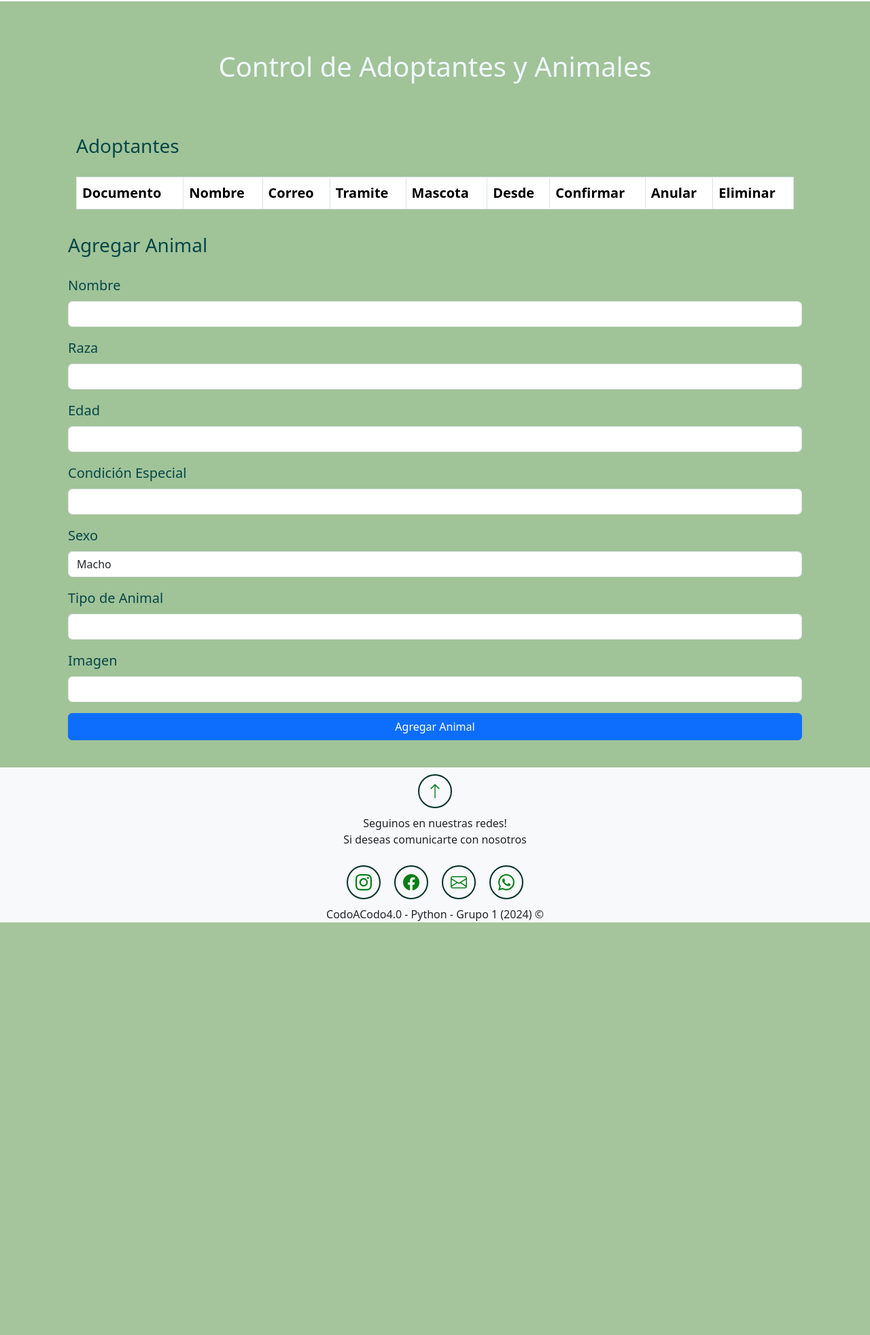
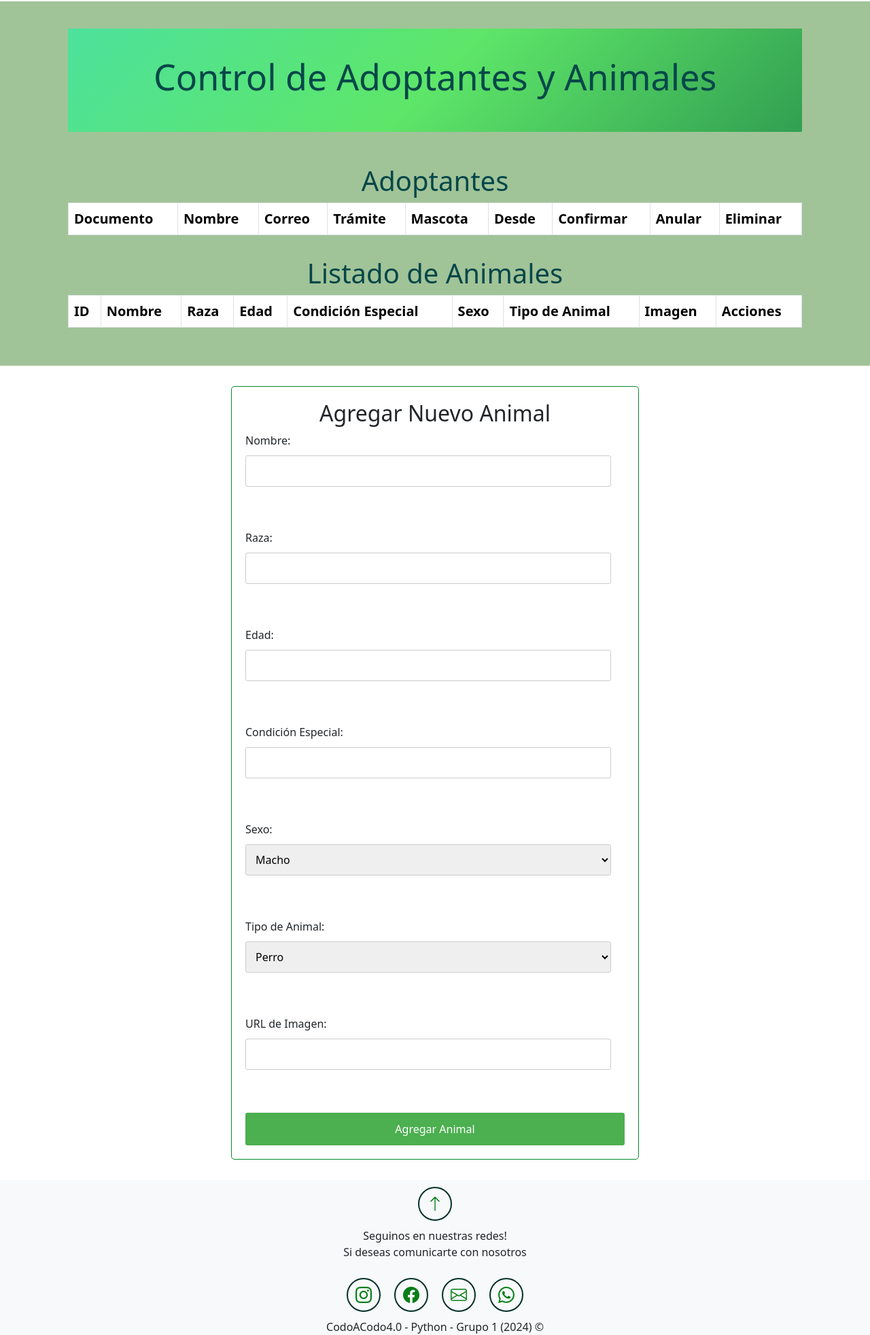
Before and after one commit to SabrinaCortez/back-Adopcion-Web, a Flask app: page /listadoadoptantes in a window 1280 px wide. Shown: the part 160-2124 px from the top of the page at 68% size. Before the commit the page ends 1517 px from the top, so only its background shows below. Run offline with Flask 3, Linux system fonts and the light colour scheme; the visitor is signed in with stand-in values (Sample User, id 1); data that the repository does not hold is empty; some libraries are stand-ins or nearby versions; some web fonts are replaced.

Commit message:
detalles de agregar y lista animales

```diff
--- a/app/app.py
+++ b/app/app.py
@@ -81,10 +81,13 @@ def dataTransito():
 @app.route('/listadoadoptantes', methods=['GET', 'POST'])
 def listadoadoptantes():
     title = "Listado Adoptantes"
+
     if 'loggedin' in session:
         logeado = session['loggedin']
+
         if logeado:
             if request.method == 'POST':
+                # Procesar el formulario para agregar un animal
                 cNombre = request.form['cNombre']
                 cRaza = request.form['cRaza']
                 cEdad = request.form['cEdad']
@@ -93,6 +96,7 @@ def listadoadoptantes():
                 cidTipoAnimal = request.form['cidTipoAnimal']
                 cImagen = request.form['cImagen']
 
+                # Insertar el nuevo animal en la base de datos
                 cursor = mysql.connection.cursor()
                 cursor.execute('INSERT INTO animales (cNombre, cRaza, cEdad, cCondicionEspecial, cSexo, cidTipoAnimal, cImagen) VALUES (%s, %s, %s, %s, %s, %s, %s)',
                                (cNombre, cRaza, cEdad, cCondicionEspecial, cSexo, cidTipoAnimal, cImagen))
@@ -100,10 +104,18 @@ def listadoadoptantes():
                 cursor.close()
                 flash('Animal agregado exitosamente!', 'success')
 
-            adoptantes = adoptante_solicitudes()
+            # Obtener la lista de todos los animales
+            cursor = mysql.connection.cursor()
+            cursor.execute('SELECT idAnimales, cNombre, cRaza, cEdad, cCondicionEspecial, cSexo, cidTipoAnimal, cImagen FROM animales')
+            animales = cursor.fetchall()
+            cursor.close()
+
             tipoAnimales = obtener_TipoAnimales()  # Función que obtenga los tipos de animales
-            return render_template("listadoAdoptantes.html", title=title, adoptantes=adoptantes, tipoAnimales=tipoAnimales)
+
+            return render_template("listadoAdoptantes.html", title=title, animales=animales, tipoAnimales=tipoAnimales)
+
         return redirect(url_for('login'))
+
     return redirect(url_for('login'))
 
 @app.route('/adoptante_Confirmar/<string:cDNI>/<int:idAnimales>')
@@ -189,3 +201,36 @@ def registrarse():
         flash('Te has registrado exitosamente!', 'success')
         return redirect(url_for('login'))
     return render_template('registrarse.html')
+
+
+
+@app.route('/agregar_animal', methods=['GET', 'POST'])
+def agregar_animal():
+    if request.method == 'POST':
+        cNombre = request.form['cNombre']
+        cRaza = request.form['cRaza']
+        cEdad = request.form['cEdad']
+        cCondicionEspecial = request.form['cCondicionEspecial']
+        cSexo = request.form['cSexo']
+        cidTipoAnimal = request.form['cidTipoAnimal']
+        cImagen = request.form['cImagen']
+
+        cursor = mysql.connection.cursor()
+        cursor.execute('INSERT INTO animales (cNombre, cRaza, cEdad, cCondicionEspecial, cSexo, cidTipoAnimal, cImagen) VALUES (%s, %s, %s, %s, %s, %s, %s)',
+                       (cNombre, cRaza, cEdad, cCondicionEspecial, cSexo, cidTipoAnimal, cImagen))
+        mysql.connection.commit()
+        cursor.close()
+        flash('¡Animal agregado exitosamente!', 'success')
+        return redirect(url_for('listadoadoptantes'))
+
+    tipoAnimales = obtener_TipoAnimales()  # Asegúrate de definir esta función en controller.py
+    return render_template('agregarAnimal.html', tipoAnimales=tipoAnimales)
+
+@app.route('/eliminar_animal/<int:idAnimales>')
+def eliminar_animal(idAnimales):
+    cursor = mysql.connection.cursor()
+    cursor.execute('DELETE FROM animales WHERE idAnimales = %s', (idAnimales,))
+    mysql.connection.commit()
+    cursor.close()
+    flash('¡Animal eliminado exitosamente!', 'success')
+    return redirect(url_for('listadoadoptantes'))
--- a/app/static/css/estilo.css
+++ b/app/static/css/estilo.css
@@ -636,6 +636,9 @@ h1 {
   padding: 40px 100px;
   font-size: 20px;
 }
+.listadoAdop h1{
+  color: #044749;
+}
 .listadoAdop h3 {
   font-size: 28px;
   align-items: center;
@@ -644,6 +647,55 @@ h1 {
   text-align: center;
   margin-top: 32px;
 }
+
+/* Agregar Animales */
+.form-agregar-animal {
+  max-width: 600px; /* Ancho máximo del formulario */
+  margin: 30px auto; /* Centrar horizontalmente */
+  padding: 20px; /* Espacio interior */
+  border: 1px solid #04892a; /* Borde del formulario */
+  border-radius: 5px; /* Bordes redondeados */
+  box-shadow: 10 10 20px rgba(0, 0, 0, 0.1); /* Sombra */
+}
+
+.form-agregar-animal h2 {
+  text-align: center; /* Centrar el título */
+}
+
+.form-agregar-animal form {
+  display: flex;
+  flex-direction: column;
+}
+
+.form-agregar-animal label {
+  margin-bottom: 10px;
+}
+
+.form-agregar-animal input[type="text"],
+.form-agregar-animal select {
+  width: calc(100% - 20px); /* Ancho del campo de entrada */
+  padding: 10px; /* Espacio interior */
+  margin-bottom: 15px; /* Margen inferior */
+  border: 1px solid #ccc; /* Borde */
+  border-radius: 3px; /* Bordes redondeados */
+  font-size: 16px; /* Tamaño de fuente */
+}
+
+.form-agregar-animal input[type="submit"] {
+  background-color: #4CAF50; /* Color de fondo del botón */
+  color: white; /* Color del texto */
+  border: none; /* Sin borde */
+  padding: 12px 20px; /* Espacio interior */
+  cursor: pointer; /* Cambiar cursor al pasar por encima */
+  border-radius: 3px; /* Bordes redondeados */
+  font-size: 16px; /* Tamaño de fuente */
+  transition: background-color 0.3s; /* Transición de color de fondo */
+}
+
+.form-agregar-animal input[type="submit"]:hover {
+  background-color: #45a049; /* Color de fondo al pasar por encima */
+}
+
 
 /* Loguearse */
 .loguearse-sesion{
--- a/app/templates/listadoAdoptantes.html
+++ b/app/templates/listadoAdoptantes.html
@@ -1,32 +1,25 @@
 {% include 'defaults/head.html' %}
-<!-- <style>
-    .col-cDNI { width: 8%; }
-    .col-cNombreyApellido { width: 20%; }
-    .col-cDescripcion { width: 15%; }
-    .col-cCorreo { width: 10%; }
-    .col-cMascota { width: 20%; }
-    .col-dDesde { width: 10%; }
-    .col-Confirmar { width: 10%; }
-    .col-Anular { width: 10%; }
-    .col-Eliminar { width: 10%; }
-</style> -->
+
 <body>
 
-    <!--MENU ENCABEZADO-->
+    <!-- MENU ENCABEZADO -->
     {% include 'defaults/header.html' %}
 
     <section class="listadoAdop">
-    <h2 class="contactotitulo">Control de Adoptantes y Animales</h2>
-    <div class="container">
+        <div class="contactame">
+            <div class="contactotitulo">
+              <h1 class="animate__animated animate__flip animate__delay-1s">Control de Adoptantes y Animales</h1>
+            </div>
+          </div>
 
-        <h3 class="mt-5">Adoptantes</h3>
+            <h2 class="mt-5">Adoptantes</h2>
             <table class="table table-bordered">
                 <thead class="thead-dark">
                     <tr>
                         <th class="col-cDNI">Documento</th>
                         <th class="col-cNombreyApellido">Nombre</th>
                         <th class="col-cCorreo">Correo</th>
-                <th class="col-cDescripcion">Tramite</th>
+                        <th class="col-cDescripcion">Trámite</th>
                         <th class="col-cMascota">Mascota</th>
                         <th class="col-dDesde">Desde</th>
                         <th class="col-Confirmar">Confirmar</th>
@@ -59,50 +52,82 @@
                 </tbody>
             </table>
         </div>
-        <!-- Formulario para agregar animales -->
-        <h3>Agregar Animal</h3>
-        <form method="POST" action="{{ url_for('listadoadoptantes') }}">
-            <div class="mb-3">
-                <label for="cNombre" class="form-label">Nombre</label>
-                <input type="text" class="form-control" id="cNombre" name="cNombre" required>
-            </div>
-            <div class="mb-3">
-                <label for="cRaza" class="form-label">Raza</label>
-                <input type="text" class="form-control" id="cRaza" name="cRaza" required>
-            </div>
-            <div class="mb-3">
-                <label for="cEdad" class="form-label">Edad</label>
-                <input type="text" class="form-control" id="cEdad" name="cEdad" required>
-            </div>
-            <div class="mb-3">
-                <label for="cCondicionEspecial" class="form-label">Condición Especial</label>
-                <input type="text" class="form-control" id="cCondicionEspecial" name="cCondicionEspecial">
-            </div>
-            <div class="mb-3">
-                <label for="cSexo" class="form-label">Sexo</label>
-                <select class="form-control" id="cSexo" name="cSexo" required>
+
+        <h2>Listado de Animales</h2>
+
+        <table class="table table-bordered">
+            <thead>
+                <tr>
+                    <th>ID</th>
+                    <th>Nombre</th>
+                    <th>Raza</th>
+                    <th>Edad</th>
+                    <th>Condición Especial</th>
+                    <th>Sexo</th>
+                    <th>Tipo de Animal</th>
+                    <th>Imagen</th>
+                    <th>Acciones</th>
+                </tr>
+            </thead>
+            <tbody>
+                {% for animal in animales %}
+                <tr>
+                    <td>{{ animal.idAnimales }}</td>
+                    <td>{{ animal.cNombre }}</td>
+                    <td>{{ animal.cRaza }}</td>
+                    <td>{{ animal.cEdad }}</td>
+                    <td>{{ animal.cCondicionEspecial }}</td>
+                    <td>{{ 'Macho' if animal.cSexo == 'M' else 'Hembra' }}</td>
+                    <td>{{ animal.cidTipoAnimal }}</td>
+                    <td>{{ animal.cImagen }}</td>
+                    <td>
+                        <a href="/eliminar_animal/{{ animal.idAnimales }}" onclick="return confirm('¿Estás seguro de que deseas eliminar este animal?');">Eliminar</a>
+                    </td>
+                </tr>
+                {% endfor %}
+            </tbody>
+        </table>
+
+    </section>
+
+    <section class="form-agregar-animal">
+        <h2>Agregar Nuevo Animal</h2>
+        <form action="/listadoadoptantes" method="POST">
+            <label for="cNombre">Nombre:</label>
+            <input type="text" id="cNombre" name="cNombre" required><br><br>
+
+            <label for="cRaza">Raza:</label>
+            <input type="text" id="cRaza" name="cRaza" required><br><br>
+
+            <label for="cEdad">Edad:</label>
+            <input type="text" id="cEdad" name="cEdad" required><br><br>
+
+            <label for="cCondicionEspecial">Condición Especial:</label>
+            <input type="text" id="cCondicionEspecial" name="cCondicionEspecial"><br><br>
+
+            <label for="cSexo">Sexo:</label>
+            <select id="cSexo" name="cSexo" required>
                 <option value="M">Macho</option>
                 <option value="H">Hembra</option>
-                </select>
-            </div>
-            <div class="mb-3">
-                <label for="cidTipoAnimal" class="form-label">Tipo de Animal</label>
-                <select class="form-control" id="cidTipoAnimal" name="cidTipoAnimal" required>
-                    {% for tipo in tipoAnimales %}
-                        <option value="{{ tipo[0] }}">{{ tipo[1] }}</option>
-                    {% endfor %}
-                </select>
-            </div>
-            <div class="mb-3">
-                <label for="cImagen" class="form-label">Imagen</label>
-                <input type="text" class="form-control" id="cImagen" name="cImagen" required>
-            </div>
-            <button type="submit" class="btn btn-primary">Agregar Animal</button>
+            </select><br><br>
+
+            <label for="cidTipoAnimal">Tipo de Animal:</label>
+            <select id="cidTipoAnimal" name="cidTipoAnimal" required>
+                <option value="PE">Perro</option>
+                <option value="GA">Gato</option>
+                <option value="CO">Conejo</option>
+            </select><br><br>
+
+            <label for="cImagen">URL de Imagen:</label>
+            <input type="text" id="cImagen" name="cImagen"><br><br>
+
+            <input type="submit" value="Agregar Animal">
         </form>
+    </section>
 
-</section>
-        <!-- Pie de pagina(footer) -->
+    <!-- Pie de página (footer) -->
     {% include 'defaults/footer.html' %}
     <script src="https://cdn.jsdelivr.net/npm/bootstrap@5.3.3/dist/js/bootstrap.bundle.min.js" integrity="sha384-YvpcrYf0tY3lHB60NNkmXc5s9fDVZLESaAA55NDzOxhy9GkcIdslK1eN7N6jIeHz" crossorigin="anonymous"></script>
 </body>
+
 </html>
```
Also changed, not shown: app/controller.py (+17 -0 lines). Lines whose indentation alone changed are shown as unchanged.
